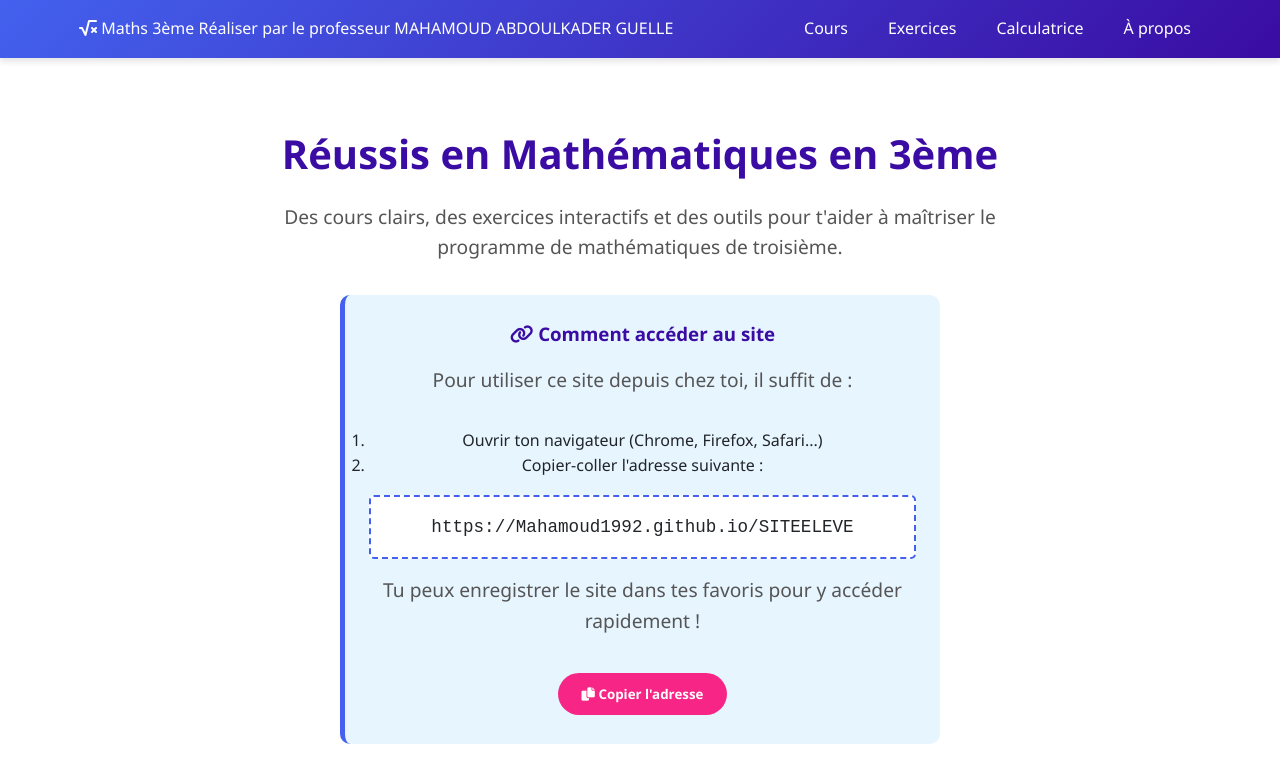
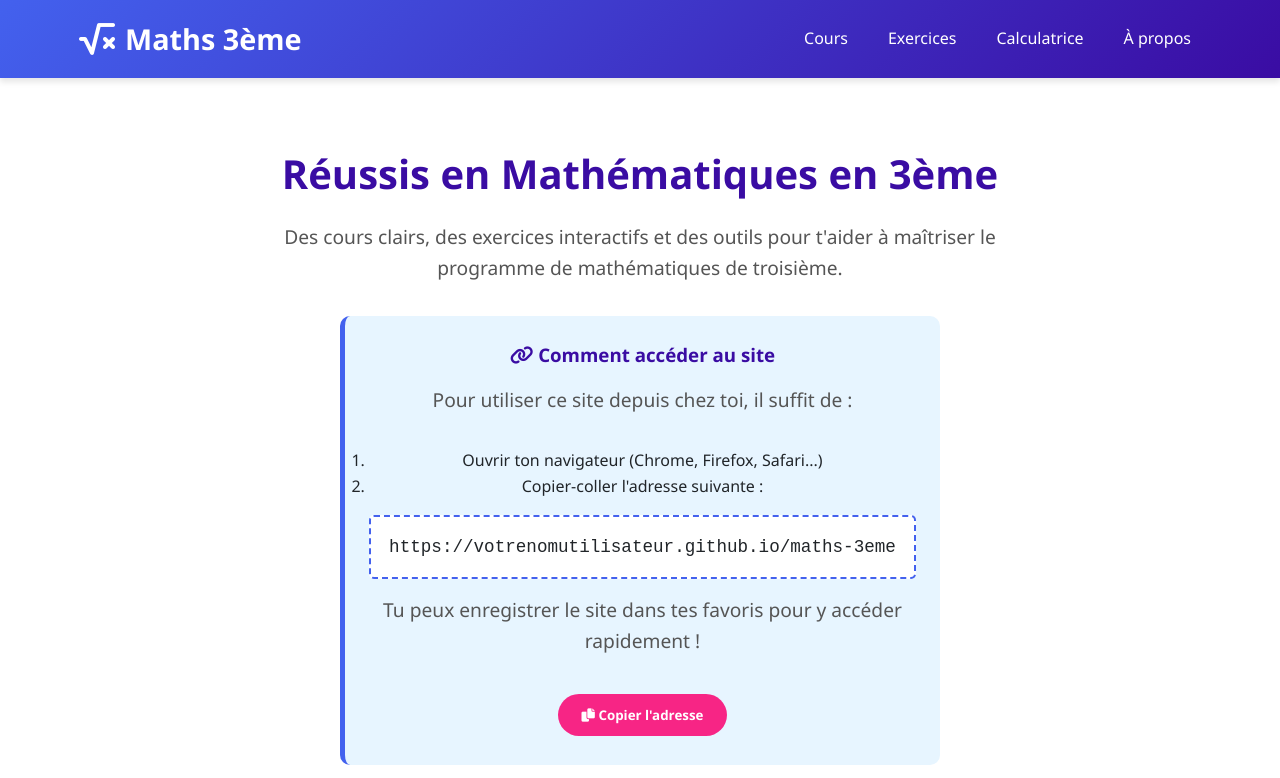
Before and after one commit to Mahamoud1992/SITEELEVE, a plain HTML site: page index.html in a window 1280 px wide. Shown: the top 778 px of the page. Drawn offline with Linux system fonts and the light colour scheme.

Commit message:
Update index.html

```diff
--- a/index.html
+++ b/index.html
@@ -407,9 +407,9 @@
     <header>
         <div class="container">
             <div class="header-content">
-                <div class="logo1">
+                <div class="logo">
                     <i class="fas fa-square-root-alt"></i>
-                    <span>Maths 3ème Réaliser par le professeur MAHAMOUD ABDOULKADER GUELLE</span>
+                    <span>Maths 3ème</span>
                 </div>
                 <button class="mobile-menu-btn" id="mobileMenuBtn">
                     <i class="fas fa-bars"></i>
@@ -439,7 +439,7 @@
                     <li>Copier-coller l'adresse suivante :</li>
                 </ol>
                 <div class="url-box" id="siteUrl">
-                    https://Mahamoud1992.github.io/SITEELEVE
+                    https://votrenomutilisateur.github.io/maths-3eme
                 </div>
                 <p>Tu peux enregistrer le site dans tes favoris pour y accéder rapidement !</p>
                 <button class="btn" onclick="copyUrl()">
@@ -580,7 +580,7 @@
                 <div class="footer-section">
                     <h3>Accès au site</h3>
                     <ul>
-                        <li><a href="#" id="footerUrl">https://Mahamoud1992.github.io/SITEELEVE</a></li>
+                        <li><a href="#" id="footerUrl">https://Mahamoud1992.github.io/siteeleve</a></li>
                         <li><a href="#" onclick="copyUrl(); return false;">Copier l'adresse</a></li>
                         <li><a href="#">Guide d'utilisation</a></li>
                     </ul>
@@ -589,7 +589,7 @@
                 <div class="footer-section">
                     <h3>Contact</h3>
                     <ul>
-                        <li><a href="mail : moud011992@outlook.fr">contact@mahamoud.fr</a></li>
+                        <li><a href="mailto:moud011992@outlook.fr">contact@outlook.fr</a></li>
                         <li><a href="#">Poser une question</a></li>
                     </ul>
                 </div>
```
